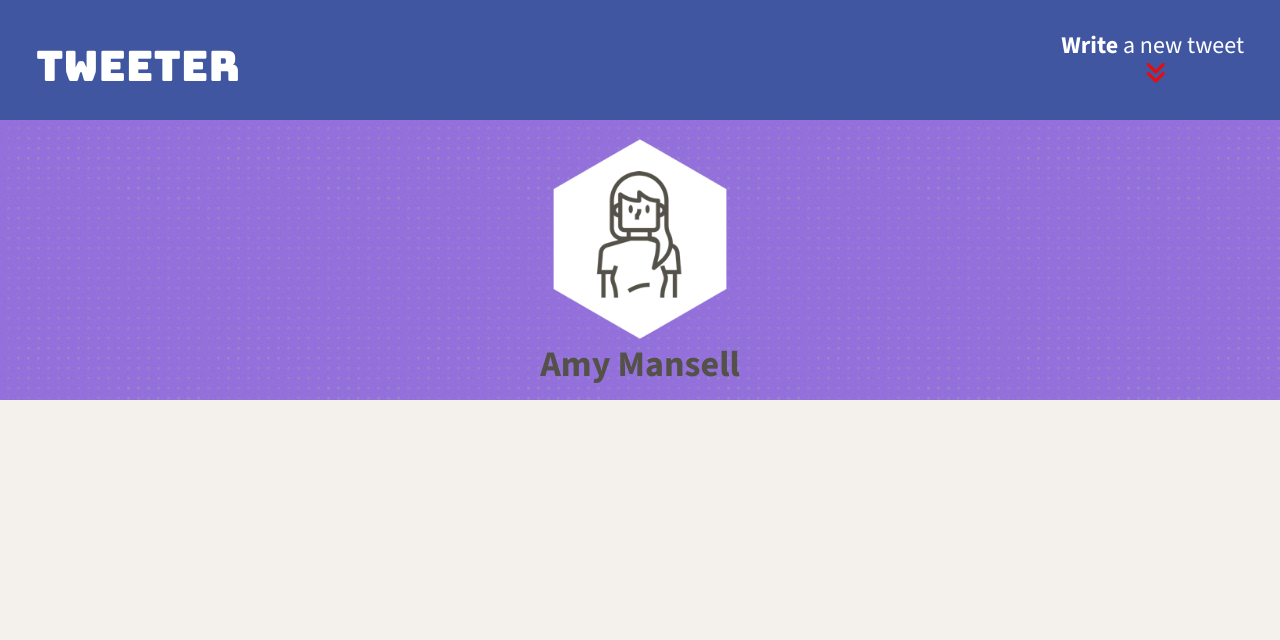
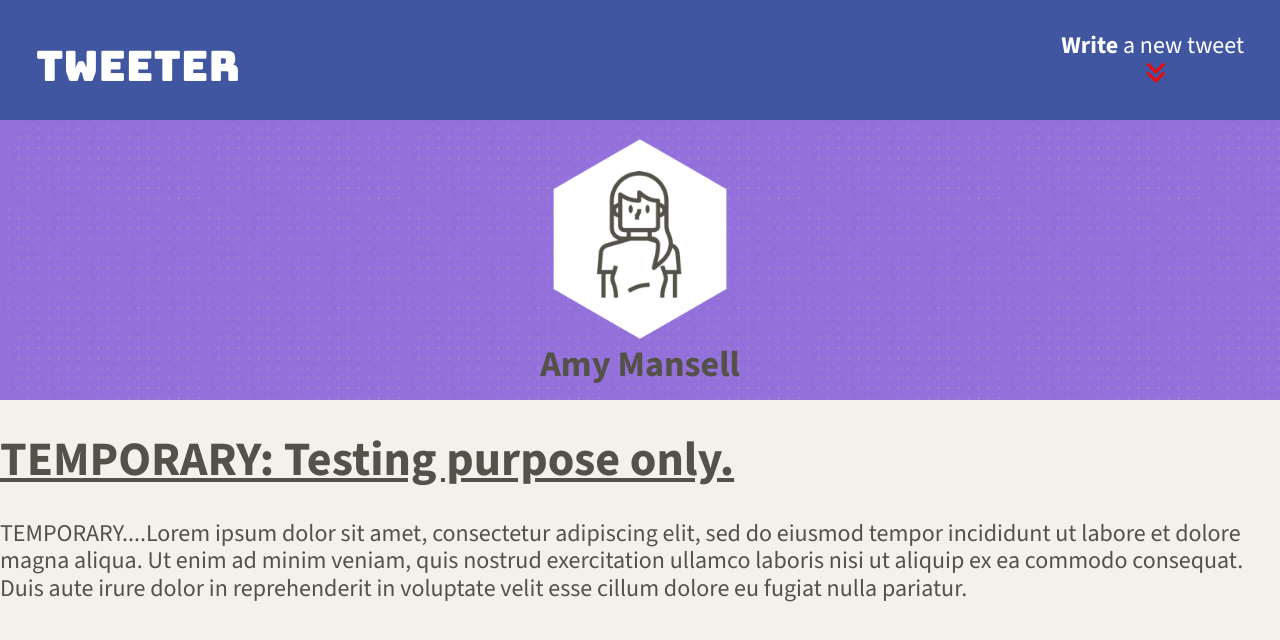
Before and after one commit to Rusgyn/tweeter, a website: page public/index.html in a window 1280 px wide. Drawn offline with nearby package versions, Linux system fonts and the light colour scheme.

Commit message:
Add temporary tags into main to see how styling flows.

```diff
--- a/public/index.html
+++ b/public/index.html
@@ -49,6 +49,9 @@
     </header>
 
     <!-- Page-specific (main) content here -->
-    <main class="container"></main>
+    <main class="container">
+      <h1><u>TEMPORARY: Testing purpose only.</u></h1>
+      <p>TEMPORARY....Lorem ipsum dolor sit amet, consectetur adipiscing elit, sed do eiusmod tempor incididunt ut labore et dolore magna aliqua. Ut enim ad minim veniam, quis nostrud exercitation ullamco laboris nisi ut aliquip ex ea commodo consequat. Duis aute irure dolor in reprehenderit in voluptate velit esse cillum dolore eu fugiat nulla pariatur.</p>
+    </main>
   </body>
 </html>
```
